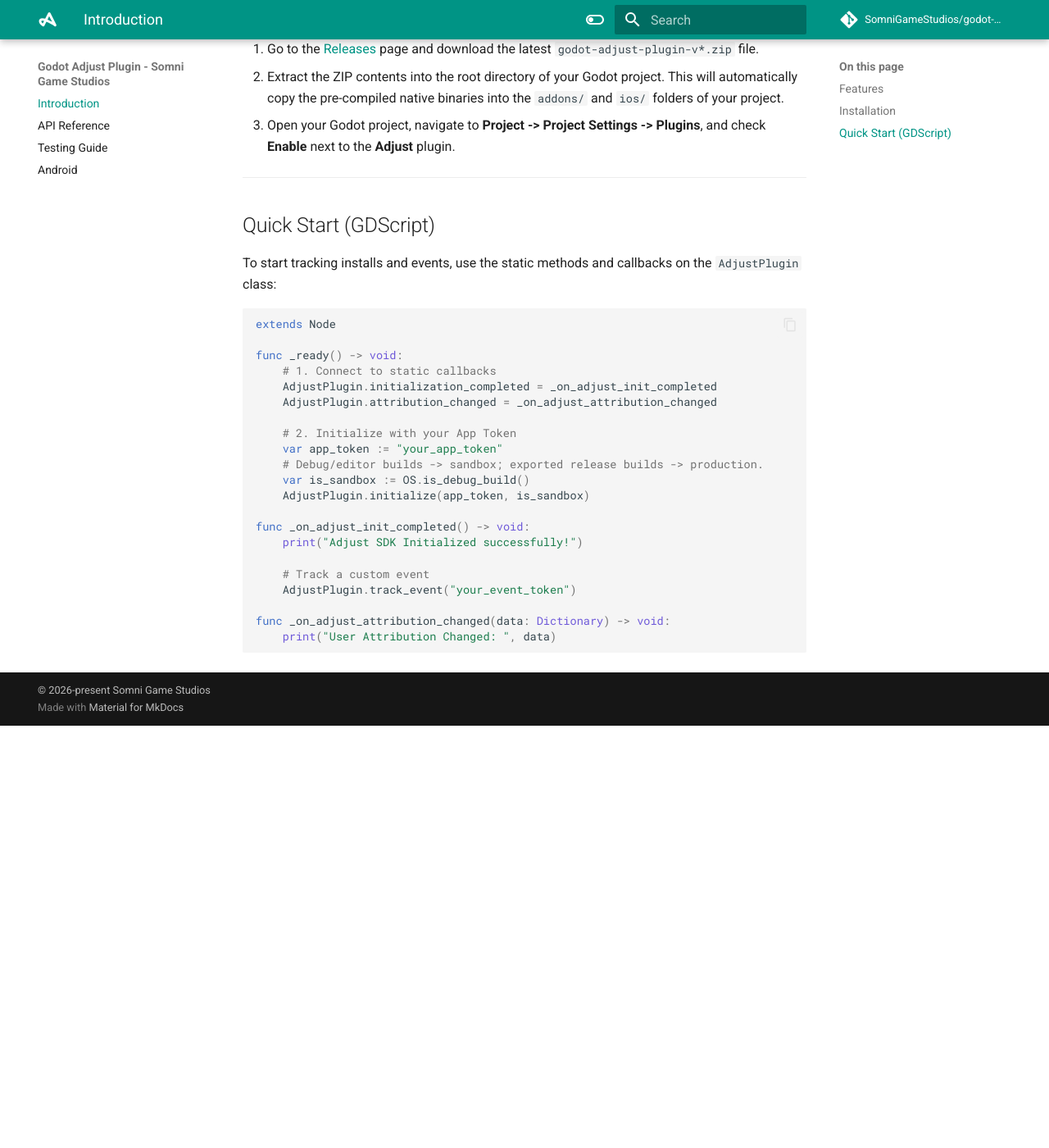
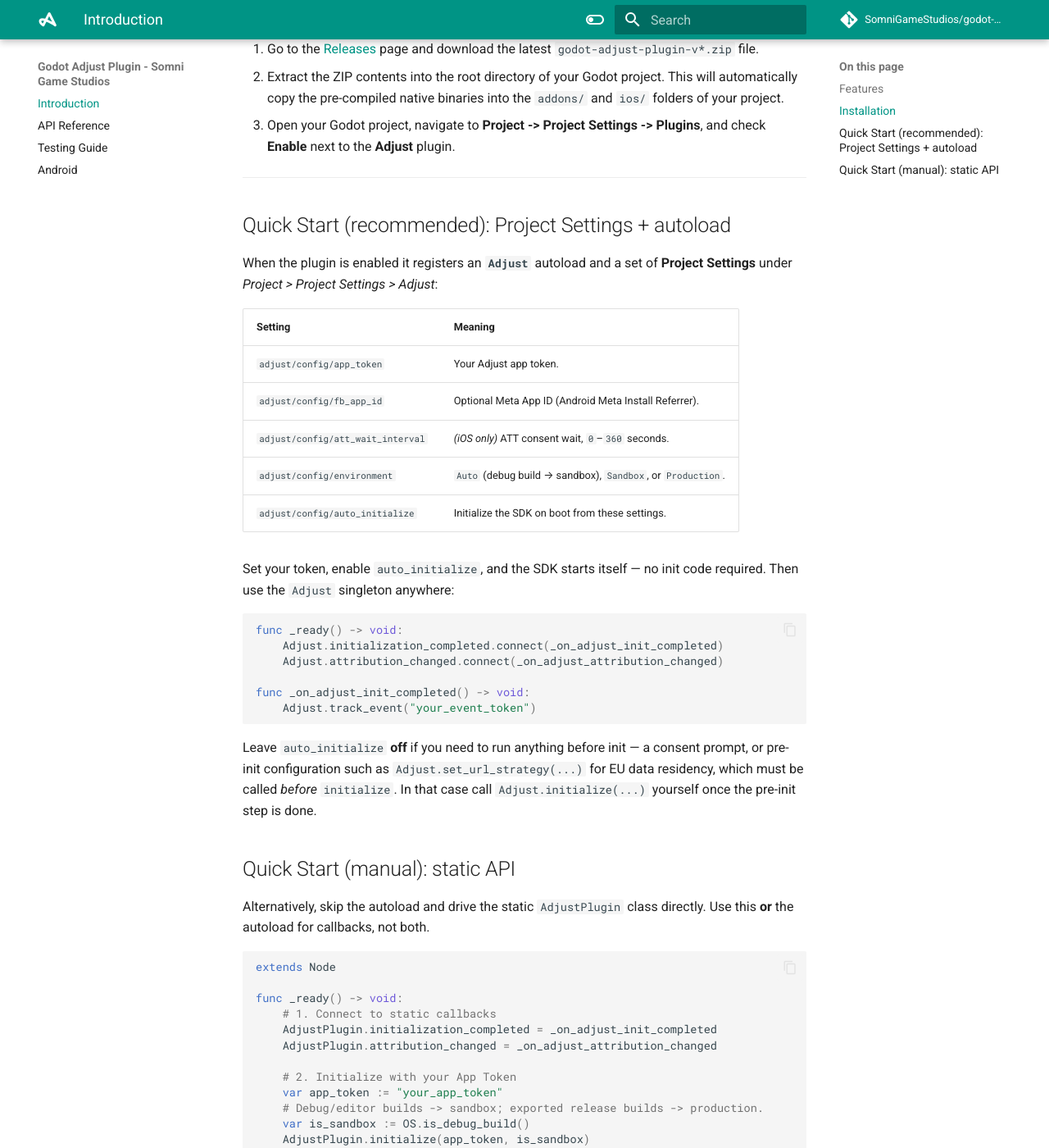
Before and after one commit to SomniGameStudios/godot-adjust-plugin, an MkDocs documentation site: the page built from docs/index.md, in a window 1280 px wide and 1400 px high, scrolled down 577 px. Shown: the whole window at 82% size. Built offline with MkDocs 1.6.1 and Material for MkDocs 9.7.7, drawn with Linux system fonts in a browser that asks for light colours; comment, search, counter and statistics services are not loaded; before the commit the page ends 1462 px from its top, so only the background shows below that.

Commit message:
feat: add Adjust autoload and Project Settings configuration (#9)
- Register an optional `Adjust` autoload that mirrors the full AdjustPlugin
  API as instance methods and re-exposes initialization_completed and
  attribution_changed as signals
- Register Project Settings (app_token, fb_app_id, att_wait_interval,
  environment, auto_initialize) under Project Settings > Adjust
- Optionally auto-initialize on boot from those settings, with the environment
  derived from the build type when set to Auto
- Document the autoload + Project Settings as the recommended Quick Start and
  keep the static API as the manual path

````diff
--- a/docs/index.md
+++ b/docs/index.md
@@ -21,9 +21,40 @@
 
 ---
 
-## Quick Start (GDScript)
+## Quick Start (recommended): Project Settings + autoload
 
-To start tracking installs and events, use the static methods and callbacks on the `AdjustPlugin` class:
+When the plugin is enabled it registers an **`Adjust`** autoload and a set of
+**Project Settings** under *Project > Project Settings > Adjust*:
+
+| Setting | Meaning |
+| --- | --- |
+| `adjust/config/app_token` | Your Adjust app token. |
+| `adjust/config/fb_app_id` | Optional Meta App ID (Android Meta Install Referrer). |
+| `adjust/config/att_wait_interval` | *(iOS only)* ATT consent wait, `0`–`360` seconds. |
+| `adjust/config/environment` | `Auto` (debug build → sandbox), `Sandbox`, or `Production`. |
+| `adjust/config/auto_initialize` | Initialize the SDK on boot from these settings. |
+
+Set your token, enable `auto_initialize`, and the SDK starts itself — no init
+code required. Then use the `Adjust` singleton anywhere:
+
+```gdscript
+func _ready() -> void:
+    Adjust.initialization_completed.connect(_on_adjust_init_completed)
+    Adjust.attribution_changed.connect(_on_adjust_attribution_changed)
+
+func _on_adjust_init_completed() -> void:
+    Adjust.track_event("your_event_token")
+```
+
+Leave `auto_initialize` **off** if you need to run anything before init — a
+consent prompt, or pre-init configuration such as `Adjust.set_url_strategy(...)`
+for EU data residency, which must be called *before* `initialize`. In that case
+call `Adjust.initialize(...)` yourself once the pre-init step is done.
+
+## Quick Start (manual): static API
+
+Alternatively, skip the autoload and drive the static `AdjustPlugin` class
+directly. Use this **or** the autoload for callbacks, not both.
 
 ```gdscript
 extends Node
````
Also changed, not shown: docs/gdscript_api.md (+7 -1 lines), 2 other files.
